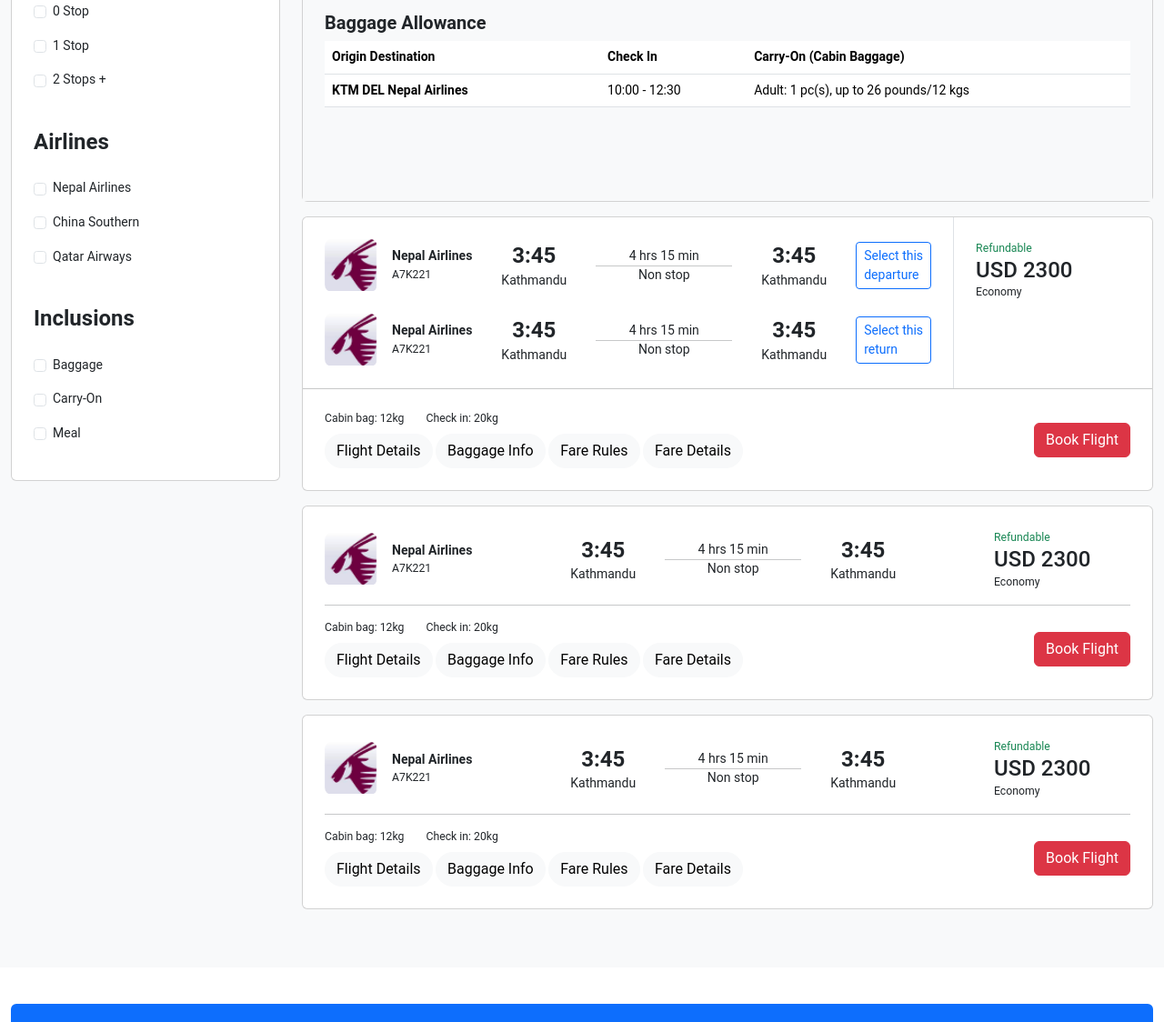
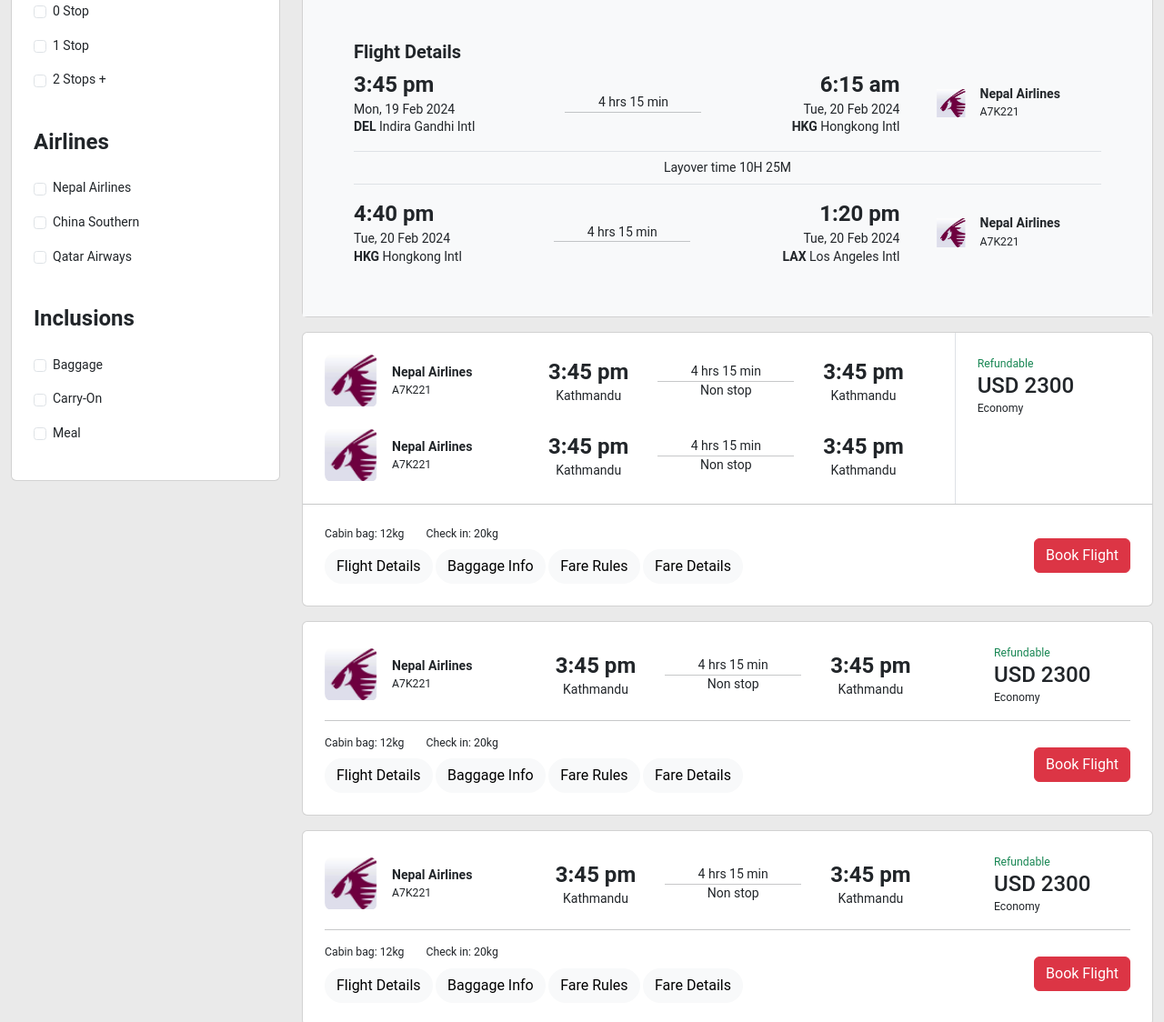
Before and after one commit to mrbijan/airfare, a plain HTML site: page UI/search.html in a window 1280 px wide. Shown: the part 1378-2502 px from the top of the page at 91% size. Drawn offline with nearby package versions, Linux system fonts and the light colour scheme; a script that the page names is missing; a web font is replaced by a local one.

Commit message:
[UPDATE] added transit points

```diff
--- a/UI/search.html
+++ b/UI/search.html
@@ -148,7 +148,7 @@
 
         <section id="content">
             <div class="request_quote py-2">
-                <div class=" bg-light">
+                <div style="background-color: #eaeaea;">
                     <div class="container py-5">
                         <div class="row">
                             <div class="col-lg-12">
@@ -373,7 +373,7 @@
                                                 </div>
                                                 <div class="flighttime d-flex">
                                                     <div class="dep text-center px-3">
-                                                        <div class="fs-4"><strong>3:45</strong></div>
+                                                        <div class="fs-4"><strong>3:45 pm</strong></div>
                                                         <span>Kathmandu</span>
                                                     </div>
                                                     <div class="duration px-3 text-center d-flex flex-column justify-content-center">
@@ -382,7 +382,7 @@
                                                         <div>Non stop</div>
                                                     </div>
                                                     <div class="ari text-center px-3">
-                                                        <div class="fs-4"><strong>3:45</strong></div>
+                                                        <div class="fs-4"><strong>3:45 pm</strong></div>
                                                         <span>Kathmandu</span>
                                                     </div>
                                                 </div>
@@ -423,25 +423,91 @@
                                             </div>
                                         </div>
 
-                                        <div class="card-body bg-light">
+                                        <div class="card-body bg-light p-5">
 
                                             <div class="tab-content p-2" id="pills-tabContent" style="min-height: 200px;">
                                               <div class="tab-pane fade show active" id="pills-home" role="tabpanel" aria-labelledby="pills-home-tab" tabindex="0">
-                                                <h5><strong>Baggage Allowance</strong></h5>
-                                                <table class="table">
-                                                    <tr>
-                                                        <th>Origin Destination</th>
-                                                        <th></th>
-                                                        <th>Check In</th>
-                                                        <th>Carry-On (Cabin Baggage)</th>
-                                                    </tr>
-                                                    <tr>
-                                                        <td><strong>KTM DEL Nepal Airlines</strong></td>
-                                                        <td></td>
-                                                        <td>10:00 - 12:30</td>
-                                                        <td>Adult: 1 pc(s), up to 26 pounds/12 kgs</td>
-                                                    </tr>
-                                                </table>
+                                                <h5><strong>Flight Details</strong></h5>
+
+                                                <div class="part1 d-flex align-items-center justify-content-between">
+
+                                                    <div class="flighttime d-flex w-75 justify-content-between">
+                                                        <div class="dep text-start pe-3">
+                                                            <div class="fs-4"><strong>3:45 pm</strong></div>
+                                                            <span>Mon, 19 Feb 2024  </span> <br>
+                                                            <span><strong> DEL</strong> Indira Gandhi Intl</span>
+                                                        </div>
+                                                        <div class="duration px-3 text-center d-flex flex-column justify-content-center">
+                                                            <div>4 hrs 15 min</div>
+                                                            <hr class="m-0" width="150px">
+
+                                                        </div>
+                                                        <div class="ari text-end px-3">
+                                                            <div class="fs-4"><strong>6:15 am</strong></div>
+                                                            <span>Tue, 20 Feb 2024  </span> <br>
+                                                            <span><strong>HKG</strong> Hongkong Intl</span>
+                                                        </div>
+                                                    </div>
+                                                    <div class="airlines w-25 ps-4">
+                                                        <div class="d-flex align-items-center">
+                                                            <div class="flex-shrink-0 ">
+                                                              <img src="images/qtr.png" alt="..." width="32px" >
+                                                            </div>
+                                                            <div class="flex-grow-1 ms-3">
+                                                              <div><strong>Nepal Airlines</strong></div>
+                                                              <small>A7K221</small>
+                                                            </div>
+                                                          </div>
+                                                    </div>
+
+
+
+
+                                                </div>
+
+                                                <div class="border-0 border-top border-bottom text-center my-3 py-2">
+                                                    Layover time 10H 25M
+                                                </div>
+
+                                                <div class="part1 d-flex align-items-center justify-content-between">
+
+                                                    <div class="flighttime d-flex w-75 justify-content-between">
+                                                        <div class="dep text-start pe-3">
+                                                            <div class="fs-4"><strong>4:40 pm</strong></div>
+                                                            <span>
+                                                                Tue, 20 Feb 2024 </span> <br>
+                                                            <span><strong> HKG</strong> Hongkong Intl</span>
+                                                        </div>
+                                                        <div class="duration px-3 text-center d-flex flex-column justify-content-center">
+                                                            <div>4 hrs 15 min</div>
+                                                            <hr class="m-0" width="150px">
+
+                                                        </div>
+                                                        <div class="ari text-end px-3">
+                                                            <div class="fs-4"><strong>1:20 pm</strong></div>
+                                                            <span>Tue, 20 Feb 2024  </span> <br>
+                                                            <span><strong>LAX</strong> Los Angeles Intl</span>
+                                                        </div>
+                                                    </div>
+                                                    <div class="airlines w-25 ps-4">
+                                                        <div class="d-flex align-items-center">
+                                                            <div class="flex-shrink-0 ">
+                                                              <img src="images/qtr.png" alt="..." width="32px" >
+                                                            </div>
+                                                            <div class="flex-grow-1 ms-3">
+                                                              <div><strong>Nepal Airlines</strong></div>
+                                                              <small>A7K221</small>
+                                                            </div>
+                                                          </div>
+                                                    </div>
+
+
+
+                                                </div>
+
+
+
+
                                               </div>
                                               <div class="tab-pane fade" id="pills-profile" role="tabpanel" aria-labelledby="pills-profile-tab" tabindex="0">
                                                 <p>
@@ -482,8 +548,8 @@
                                     </div>
                                     <div class="card my-3">
                                         <div class="card-body p-0">
-                                            <div class="combine d-flex">
-                                                <div class="flight p-4">
+                                            <div class="combine d-flex justify-content-between">
+                                                <div class="flight w-100 p-4">
                                                     <div class="part1 d-flex align-items-center justify-content-between">
                                                         <div class="airlines">
                                                             <div class="d-flex align-items-center">
@@ -498,7 +564,7 @@
                                                         </div>
                                                         <div class="flighttime mx-3 d-flex">
                                                             <div class="dep text-center px-3">
-                                                                <div class="fs-4"><strong>3:45</strong></div>
+                                                                <div class="fs-4"><strong>3:45 pm</strong></div>
                                                                 <span>Kathmandu</span>
                                                             </div>
                                                             <div class="duration px-3 text-center d-flex flex-column justify-content-center">
@@ -507,11 +573,10 @@
                                                                 <div>Non stop</div>
                                                             </div>
                                                             <div class="ari text-center px-3">
-                                                                <div class="fs-4"><strong>3:45</strong></div>
+                                                                <div class="fs-4"><strong>3:45 pm</strong></div>
                                                                 <span>Kathmandu</span>
                                                             </div>
                                                         </div>
-                                                        <a href="#" class="btn btn-outline-primary btn-sm text-wrap text-start">Select this <br/> departure</a>
                                                     </div>
                                                     <div class="part1_1 mt-4 d-flex align-items-center justify-content-between">
                                                         <div class="airlines">
@@ -525,9 +590,9 @@
                                                                 </div>
                                                               </div>
                                                         </div>
-                                                        <div class="flighttime d-flex">
+                                                        <div class="flighttime d-flex mx-3">
                                                             <div class="dep text-center px-3">
-                                                                <div class="fs-4"><strong>3:45</strong></div>
+                                                                <div class="fs-4"><strong>3:45 pm</strong></div>
                                                                 <span>Kathmandu</span>
                                                             </div>
                                                             <div class="duration px-3 text-center d-flex flex-column justify-content-center">
@@ -536,15 +601,14 @@
                                                                 <div>Non stop</div>
                                                             </div>
                                                             <div class="ari text-center px-3">
-                                                                <div class="fs-4"><strong>3:45</strong></div>
+                                                                <div class="fs-4"><strong>3:45 pm</strong></div>
                                                                 <span>Kathmandu</span>
                                                             </div>
                                                         </div>
-                                                        <a href="#" class="btn btn-outline-primary btn-sm text-wrap text-start">Select this <br/> return</a>
 
                                                     </div>
                                                 </div>
-                                                <div class="flightprice p-4 border-0 border-start" style="width:10rem">
+                                                <div class="flightprice p-4 border-0 border-start" style="width:17rem">
                                                     <small class="text-success">Refundable</small>
                                                     <h4 class="m-0">USD 2300</h4>
                                                     <small>Economy</small>
@@ -585,7 +649,7 @@
                                                 </div>
                                                 <div class="flighttime d-flex">
                                                     <div class="dep text-center px-3">
-                                                        <div class="fs-4"><strong>3:45</strong></div>
+                                                        <div class="fs-4"><strong>3:45 pm</strong></div>
                                                         <span>Kathmandu</span>
                                                     </div>
                                                     <div class="duration px-3 text-center d-flex flex-column justify-content-center">
@@ -594,7 +658,7 @@
                                                         <div>Non stop</div>
                                                     </div>
                                                     <div class="ari text-center px-3">
-                                                        <div class="fs-4"><strong>3:45</strong></div>
+                                                        <div class="fs-4"><strong>3:45 pm</strong></div>
                                                         <span>Kathmandu</span>
                                                     </div>
                                                 </div>
@@ -639,7 +703,7 @@
                                                 </div>
                                                 <div class="flighttime d-flex">
                                                     <div class="dep text-center px-3">
-                                                        <div class="fs-4"><strong>3:45</strong></div>
+                                                        <div class="fs-4"><strong>3:45 pm</strong></div>
                                                         <span>Kathmandu</span>
                                                     </div>
                                                     <div class="duration px-3 text-center d-flex flex-column justify-content-center">
@@ -648,7 +712,7 @@
                                                         <div>Non stop</div>
                                                     </div>
                                                     <div class="ari text-center px-3">
-                                                        <div class="fs-4"><strong>3:45</strong></div>
+                                                        <div class="fs-4"><strong>3:45 pm</strong></div>
                                                         <span>Kathmandu</span>
                                                     </div>
                                                 </div>
```
